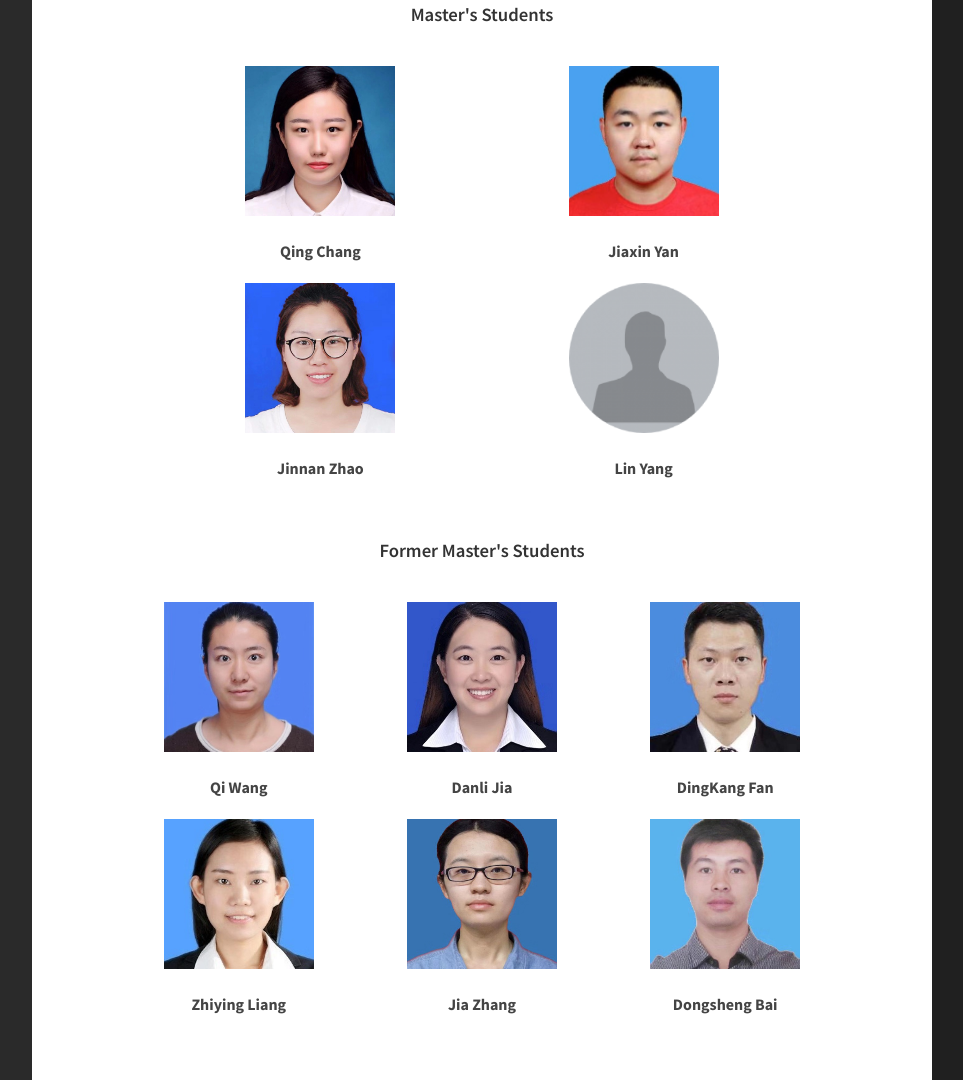
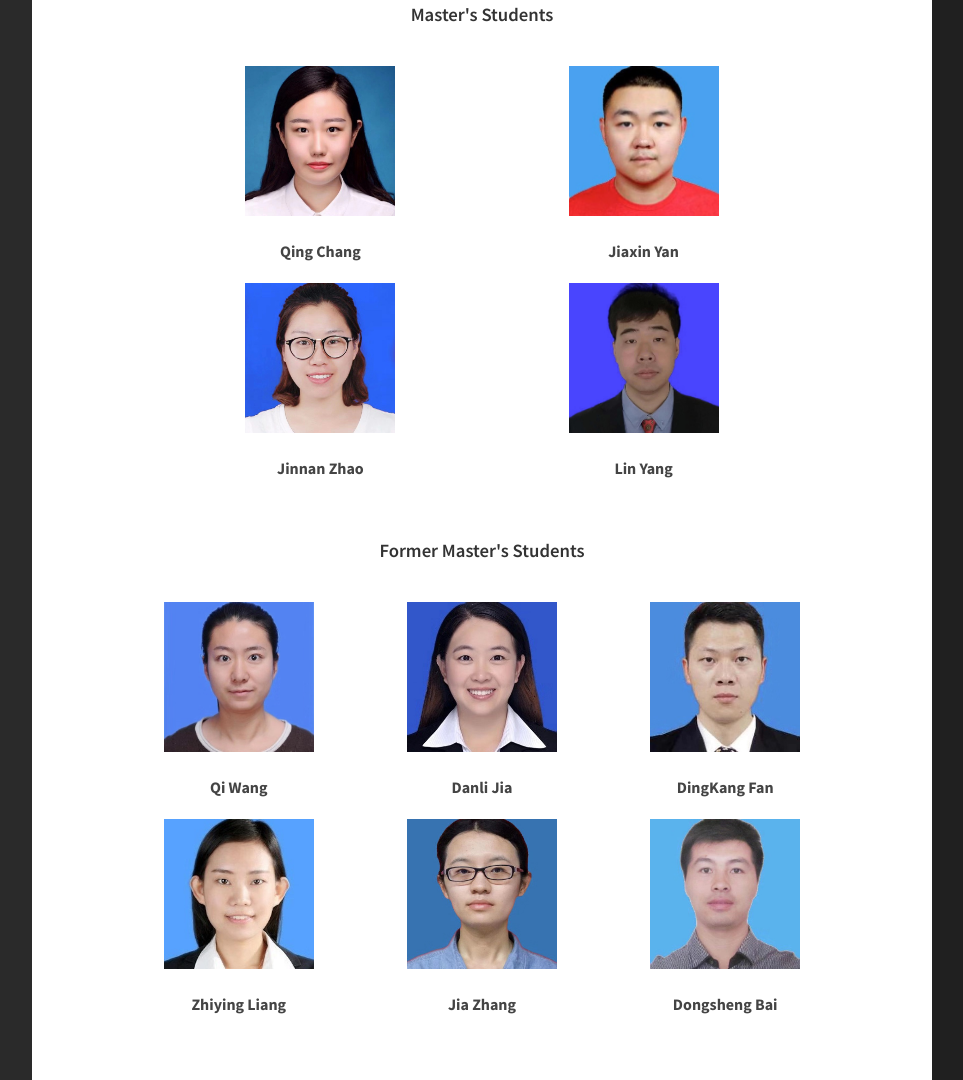
Before and after one commit to yzpsx0208/yzpsx0208.github.io, a plain HTML site: page html/team.html in a window 1280 px wide. Shown: the part 1462-2542 px from the top of the page, without its empty margins (308-1271 px from the left). Drawn offline with Linux system fonts and the light colour scheme.

Commit message:
updated yanglin's pic

```diff
--- a/html/team.html
+++ b/html/team.html
@@ -112,7 +112,7 @@
 				</div>
 
 				<div class="masters_student">
-					<img class="team_pic" src="../images/profile.png" alt="Lin Yang" height="150px" width="150px">
+					<img class="team_pic" src="../images/yanglin.jpeg" alt="Lin Yang" height="150px" width="150px">
 					<h4>Lin Yang</h4>
 				</div>
 
```
